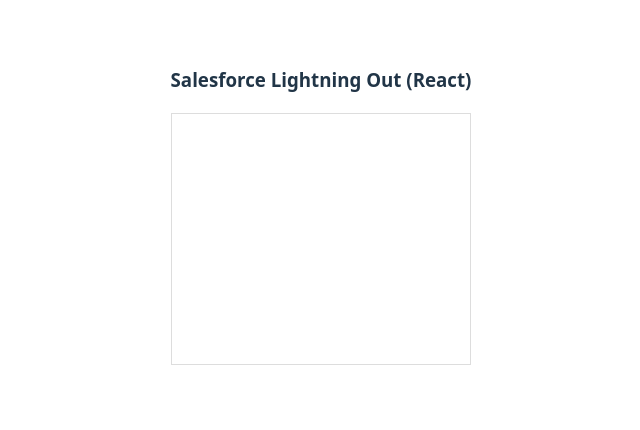
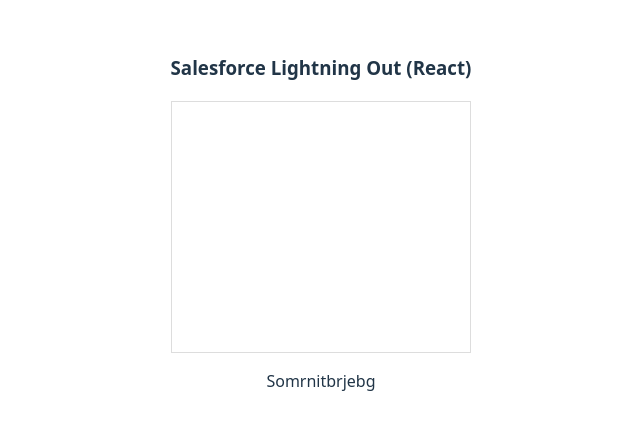
Before and after one commit to jatinhasija02/lightning-out2.0, a React (Vite) app: page / in a window 1280 px wide. Shown: the part 194-624 px from the top of the page, without its empty margins (319-959 px from the left). Built offline with nearby package versions, Linux system fonts and the light colour scheme.

Commit message:
Update LightningOutApp.jsx

```diff
--- a/src/LightningOutApp.jsx
+++ b/src/LightningOutApp.jsx
@@ -36,7 +36,7 @@
       ></lightning-out-application>
 
       {/* LWC Web Component */}
-      <c-component-hello-world-lwc></c-component-hello-world-lwc>
+      <c-component-hello-world-lwc> Somrnitbrjebg</c-component-hello-world-lwc>
     </>
   );
 };
```
